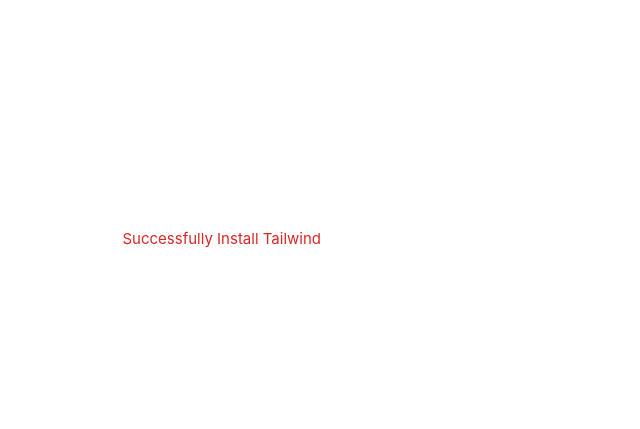
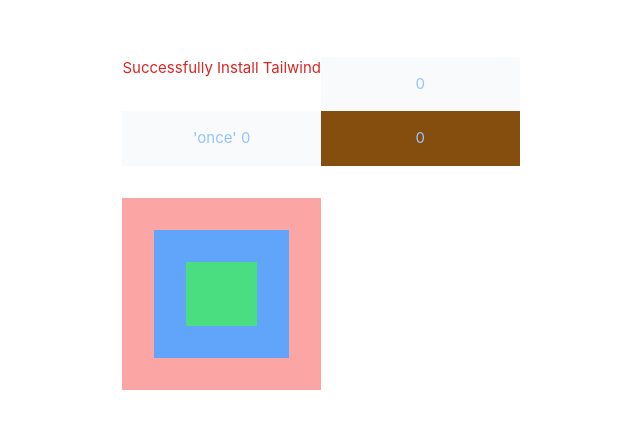
Before and after one commit to alfaysal/vue-practice, a Vue app: page / in a window 1280 px wide. Shown: the part 161-590 px from the top of the page, without its empty margins (319-959 px from the left). Built offline with nearby package versions, Linux system fonts and the light colour scheme.

Commit message:
event practice

```diff
--- a/src/App.vue
+++ b/src/App.vue
@@ -1,10 +1,48 @@
 <script setup>
+import { ref } from 'vue'
 import { RouterLink, RouterView } from 'vue-router'
 import HelloWorld from './components/HelloWorld.vue'
+const counter = ref(0);
+
+const counterHandler = (arg, event) => {
+  console.log(event ,arg, "i am called");
+}
+
+const outer = () => {
+  console.log("outer");
+}
+
+const middler = () => {
+  console.log("middler");
+}
+
+const inner = () => {
+  console.log("inner");
+}
+
+const eventHandler = (event) => {
+  console.log(event);
+  console.log("i am called from event");
+}
+
 </script>
 
 <template>
   <h2 class="text-red-600">Successfully Install Tailwind</h2>
+  <button @click="counter++" class="p-4 bg-slate-50 text-blue-300">{{ counter }}</button>
+  <button @click.once="counterHandler('from argument', $event)" class="p-4 bg-slate-50 text-blue-300">'once' {{ counter }}</button>
+
+  <button @click="eventHandler" class="p-4 bg-yellow-800 text-blue-300">{{ counter }}</button>
+
+  <!-- capturing -->
+  <div id="outer" @click="outer" class="p-8 bg-red-300 my-8">
+    <!-- stop propagation from here -->
+    <div id="middler" @click.stop="middler" class="p-8 bg-blue-400">
+      <div id="innser" @click="inner" class="p-8 bg-green-400">
+
+      </div>
+    </div>
+  </div>
 </template>
 
 <style scoped>
```
